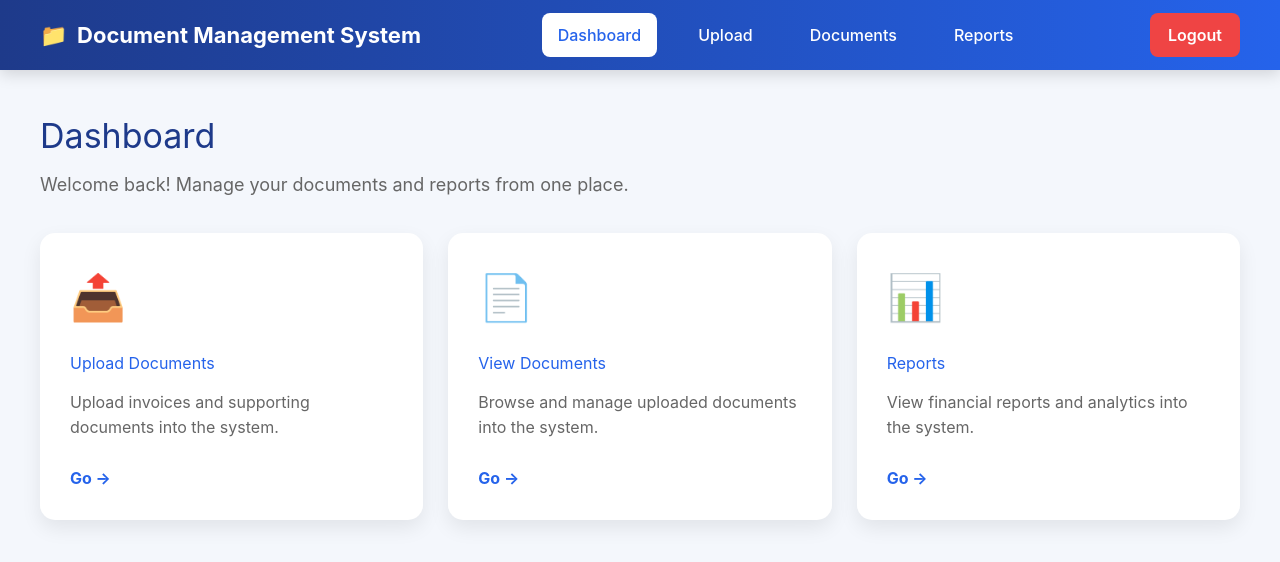
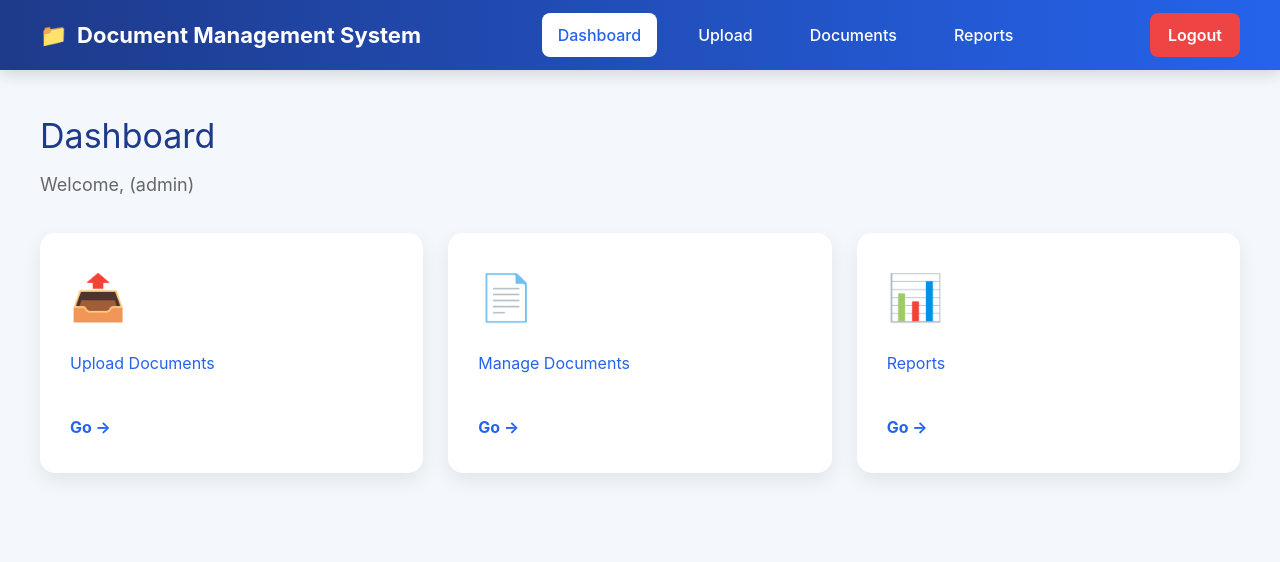
Before and after one commit to Xolelwa09/DMS, a React (Vite) app in the folder document-management-system/frontend/: page /dashboard in a window 1280 px wide. Shown: the top 562 px of the page. Built offline with nearby package versions, Linux system fonts and the light colour scheme; sample sign-in values are in the browser's storage.

Commit message:
dasboard and documents updates

```diff
--- a/document-management-system/frontend/src/pages/Dashboard.jsx
+++ b/document-management-system/frontend/src/pages/Dashboard.jsx
@@ -2,7 +2,14 @@ import { Link } from "react-router-dom";
 import "../styles/dashboard.css";
 import Navbar from "../components/Navbar";
 
+
+
 function Dashboard() {
+
+
+    const role = localStorage.getItem("role")?.toLowerCase();
+    console.log("ROLE:", role);
+console.log("ROLE TYPE:", typeof role);
 
 
   return (
@@ -14,65 +21,104 @@ function Dashboard() {
       <h2>Dashboard</h2>
 
 <p className="welcome-text">
-    Welcome back! Manage your documents and reports from one place.
+  Welcome, {localStorage.getItem("name")} ({role})
 </p>
 
-      {/* Cards */}
-      <div className="card-grid">
-<Link to="/upload" className="card">
-
-    <div className="card-icon">📤</div>
-
-    <h3>Upload Documents</h3>
-
-    <p>
-        Upload invoices and supporting
-        documents into the system.
-    </p>
-
-    <span className="card-link">
-        Go →
-    </span>
-
-</Link>
 
 
-        <Link to="/documents" className="card">
+      <div className="card-grid">
 
-    <div className="card-icon">📄 </div>
+  {/* User */}
+  {role === "user" && (
+    <>
+      <Link to="/upload" className="card">
+        <div className="card-icon">📤</div>
+        <h3>Upload Documents</h3>
+        <p>Upload invoices and supporting documents.</p>
+        <span className="card-link">Go →</span>
+      </Link>
 
-    <h3>View Documents</h3>
+      <Link to="/documents" className="card">
+        <div className="card-icon">📄</div>
+        <h3>My Documents</h3>
+        <p>View documents you have uploaded.</p>
+        <span className="card-link">Go →</span>
+      </Link>
+    </>
+  )}
 
-    <p>
-        Browse and manage uploaded documents
-        into the system.
-    </p>
+  {/* Reviewer */}
+  {role === "reviewer" && (
+    <Link to="/documents" className="card">
+      <div className="card-icon">✅</div>
+      <h3>Review Documents</h3>
+      <p>Review and approve pending documents.</p>
+      <span className="card-link">Go →</span>
+    </Link>
+  )}
 
-    <span className="card-link">
-        Go →
-    </span>
+  {/* Manager */}
+  {role === "manager" && (
+    <>
+      <Link to="/documents" className="card">
+        <div className="card-icon">📋</div>
+        <h3>Manager Approval</h3>
+        <p>Approve documents awaiting manager review.</p>
+        <span className="card-link">Go →</span>
+      </Link>
 
-</Link>
+      <Link to="/reports" className="card">
+        <div className="card-icon">📊</div>
+        <h3>Reports</h3>
+        <p>View system reports and analytics.</p>
+        <span className="card-link">Go →</span>
+      </Link>
+    </>
+  )}
 
-           <Link to="/reports" className="card">
+  {/* Finance */}
+  {role === "finance" && (
+    <>
+      <Link to="/documents" className="card">
+        <div className="card-icon">💰</div>
+        <h3>Finance Approval</h3>
+        <p>Perform final approval of documents.</p>
+        <span className="card-link">Go →</span>
+      </Link>
 
-    <div className="card-icon">📊 </div>
+      <Link to="/reports" className="card">
+        <div className="card-icon">📊</div>
+        <h3>Reports</h3>
+        <p>View financial reports and analytics.</p>
+        <span className="card-link">Go →</span>
+      </Link>
+    </>
+  )}
 
-    <h3>Reports</h3>
+  {/* Admin */}
+  {role === "admin" && (
+    <>
+      <Link to="/upload" className="card">
+        <div className="card-icon">📤</div>
+        <h3>Upload Documents</h3>
+        <span className="card-link">Go →</span>
+      </Link>
 
-    <p>
-        View financial reports and analytics
-        into the system.
-    </p>
+      <Link to="/documents" className="card">
+        <div className="card-icon">📄</div>
+        <h3>Manage Documents</h3>
+        <span className="card-link">Go →</span>
+      </Link>
 
-    <span className="card-link">
-        Go →
-    </span>
+      <Link to="/reports" className="card">
+        <div className="card-icon">📊</div>
+        <h3>Reports</h3>
+        <span className="card-link">Go →</span>
+      </Link>
+    </>
+  )}
 
-</Link>
-
-      </div>
-
+</div>
 
     </div>
 </>
--- a/document-management-system/frontend/src/pages/Documents.jsx
+++ b/document-management-system/frontend/src/pages/Documents.jsx
@@ -270,11 +270,13 @@ function Documents() {
   {(() => {
 
 
-    console.log({
-      id: doc.id,
-      status,
-      role,
-    });
+    const status = doc.status;
+
+console.log({
+  id: doc.id,
+  status,
+  role,
+});
 
     // Reviewer - Stage 1
     if (status === "Pending Stage 1" && role === "reviewer") {
--- a/document-management-system/frontend/src/pages/Login.jsx
+++ b/document-management-system/frontend/src/pages/Login.jsx
@@ -31,6 +31,10 @@ function Login() {
         "token",
         response.data.token
       );
+
+      console.log(response.data);
+console.log(response.data.user);
+console.log(response.data.user.role);
 
       localStorage.setItem(
         "role",
--- a/document-management-system/frontend/src/pages/Register.jsx
+++ b/document-management-system/frontend/src/pages/Register.jsx
@@ -1,6 +1,6 @@
 import { useState } from "react";
 import { Link, useNavigate } from "react-router-dom";
-import axios from "axios";
+import api from "../services/api";
 import "../styles/auth.css";
 import "../styles/login.css";
 
@@ -11,7 +11,7 @@ function Register() {
     name: "",
     email: "",
     password: "",
-    role: "reviewer",
+    role: "user",
   });
 
   const [message, setMessage] = useState("");
@@ -20,8 +20,8 @@ function Register() {
     e.preventDefault();
 
     try {
-      const res = await axios.post(
-        "http://localhost:5000/api/auth/register",
+      const res = await api.post(
+  "/auth/register",
   form
 );
 
@@ -78,9 +78,11 @@ function Register() {
     setForm({...form,role:e.target.value})
   }
 >
+  <option value="user">User</option>
   <option value="reviewer">Reviewer</option>
   <option value="manager">Manager</option>
   <option value="finance">Finance</option>
+  <option value="admin">Admin</option>
 </select>
 
         <button>Create Account</button>
```
Lines whose indentation alone changed are shown as unchanged.
